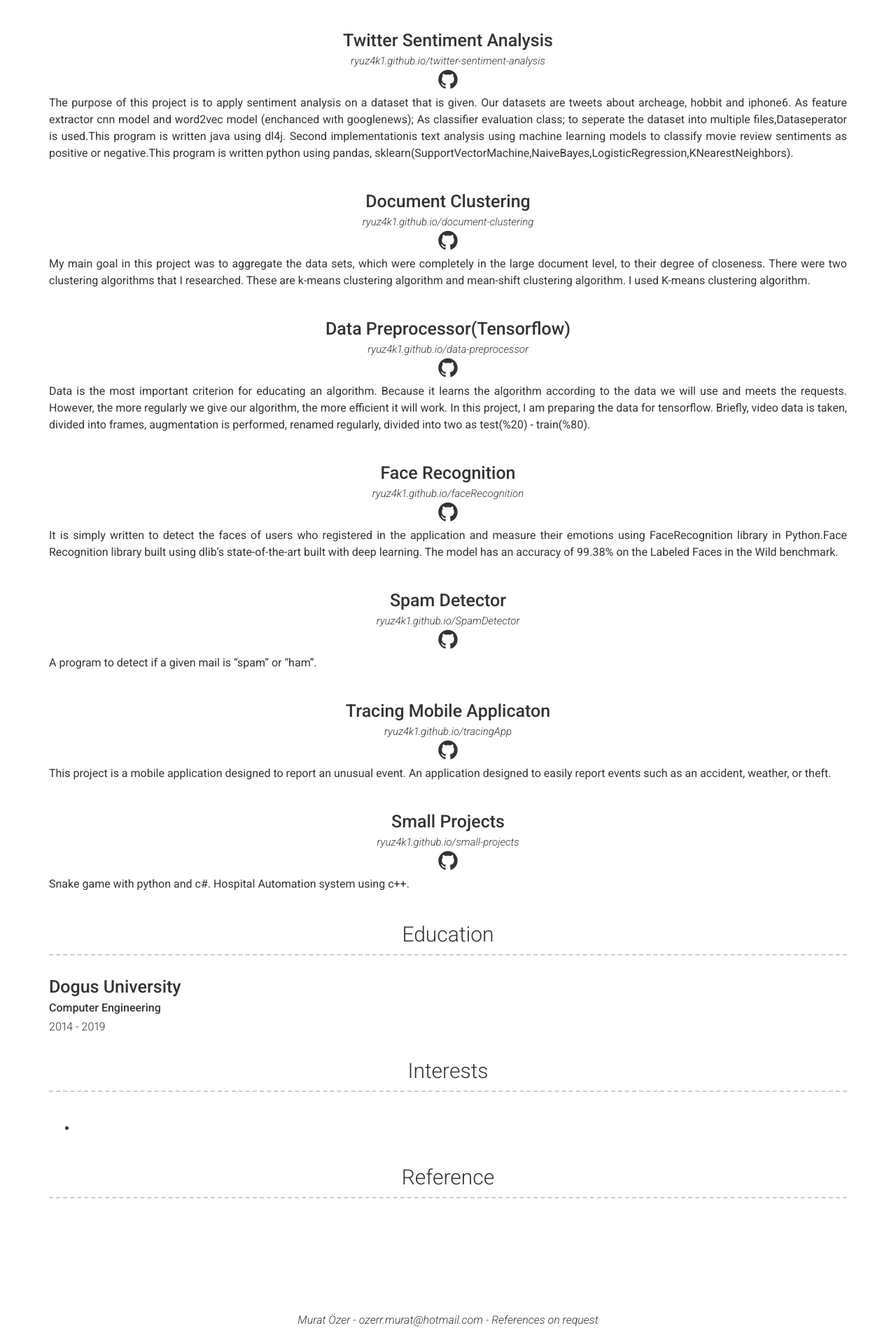
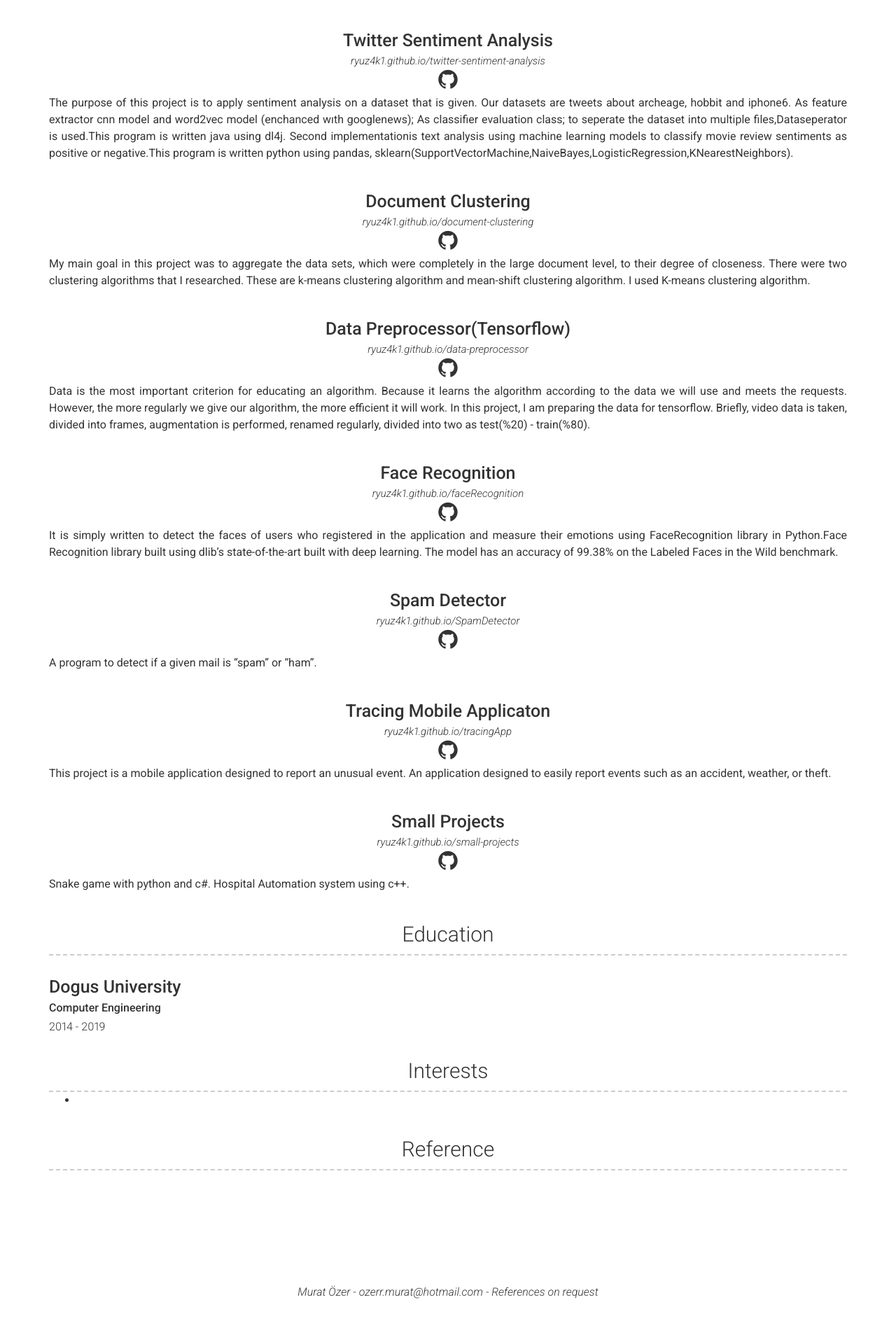
Before and after one commit to ryuz4k1/murat-ozer, a Jekyll site: the page built from index.md, in a window 1280 px wide. Shown: the part 2234-4144 px from the top of the page at 70% size. Built offline with Jekyll 4.4.1, drawn with Linux system fonts in a browser that asks for light colours; after the commit the page ends 4104 px from its top, so only the background shows below that.

Commit message:
refrences edited

```diff
--- a/_includes/interests.html
+++ b/_includes/interests.html
@@ -1,4 +1,4 @@
-<div class="container more-container">
+<div class="container interest-container">
   <h3>{{ site.more_title | default: "Interests" }}</h3>
   <div class="row clearfix">
     <div class="col-md-12">
--- a/_includes/reference.html
+++ b/_includes/reference.html
@@ -1,6 +1,6 @@
-<div class="container experience-container">
+<div class="container reference-container">
     <h3>{{ site.reference_contact | default: "Reference" }}</h3>
-    {% for reference in site.data.reference %}
+    {% for reference in site.data.references %}
       {% include {{ reference.layout | default: 'left' | append: ".html" }} item=reference %}
     {% endfor %}
   </div>
--- a/_layouts/default.html
+++ b/_layouts/default.html
@@ -24,11 +24,11 @@
         {%- include education.html -%}
       {%- endif -%}
 
-      {%- if site.data.interests -%}
+      {%- if site.data.interests.size > 0 -%}
         {%- include interests.html -%}
       {%- endif -%}
 
-      {%- if site.data.reference.size > 0 -%}
+      {%- if site.data.references.size > 0 -%}
         {%- include reference.html -%}
       {%- endif -%}
 
--- a/_sass/modern-resume-theme.scss
+++ b/_sass/modern-resume-theme.scss
@@ -94,7 +94,7 @@ ul.icons a {
   }
 }
 
-.projects-container, .experience-container, .education-container {
+.projects-container, .experience-container, .education-container, .interest-container, .reference-container {
   h3 {
     margin-bottom: 0;
   }
```
Also changed, not shown: _data/references.yml (renamed from _data/reference.yml).
